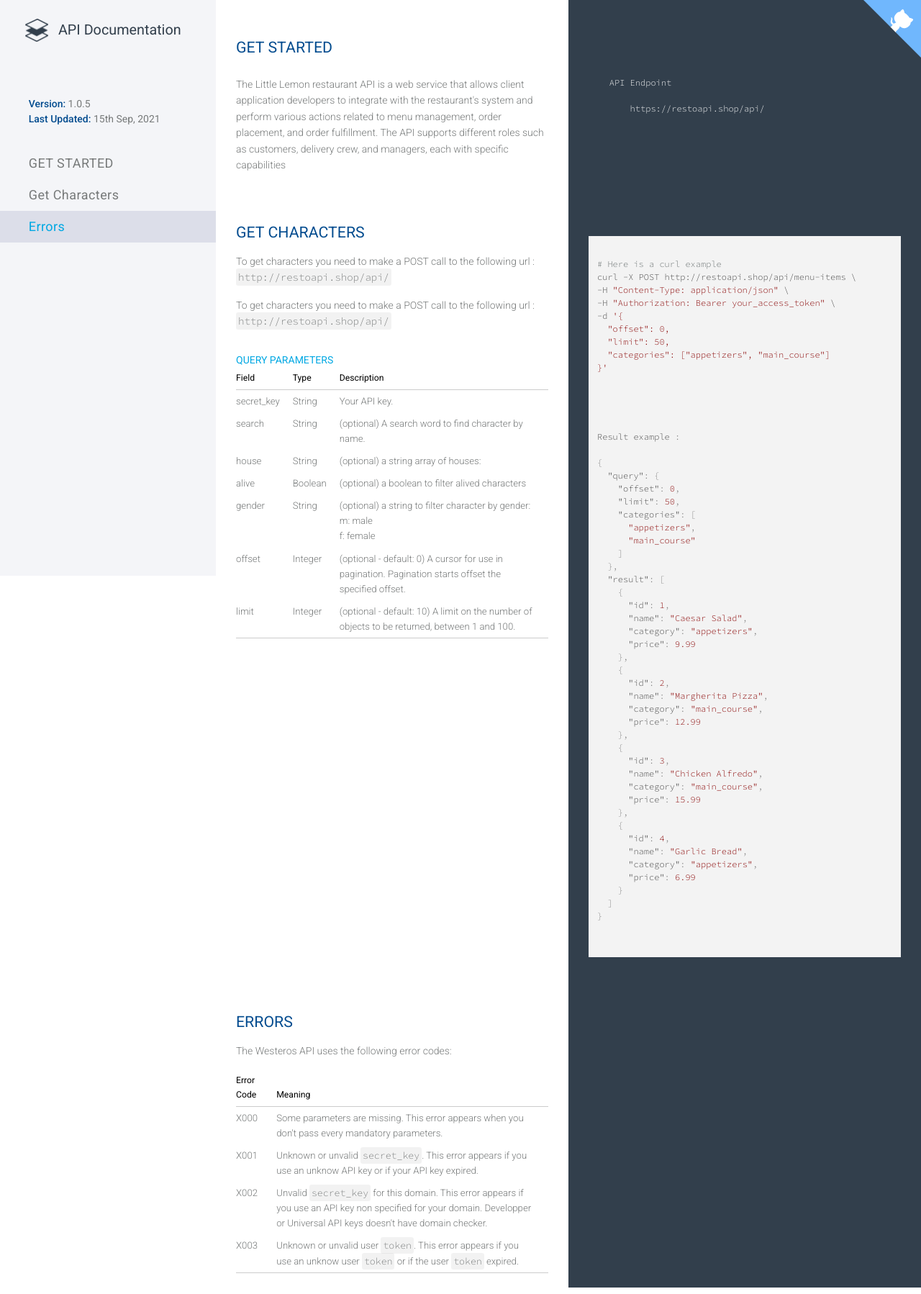
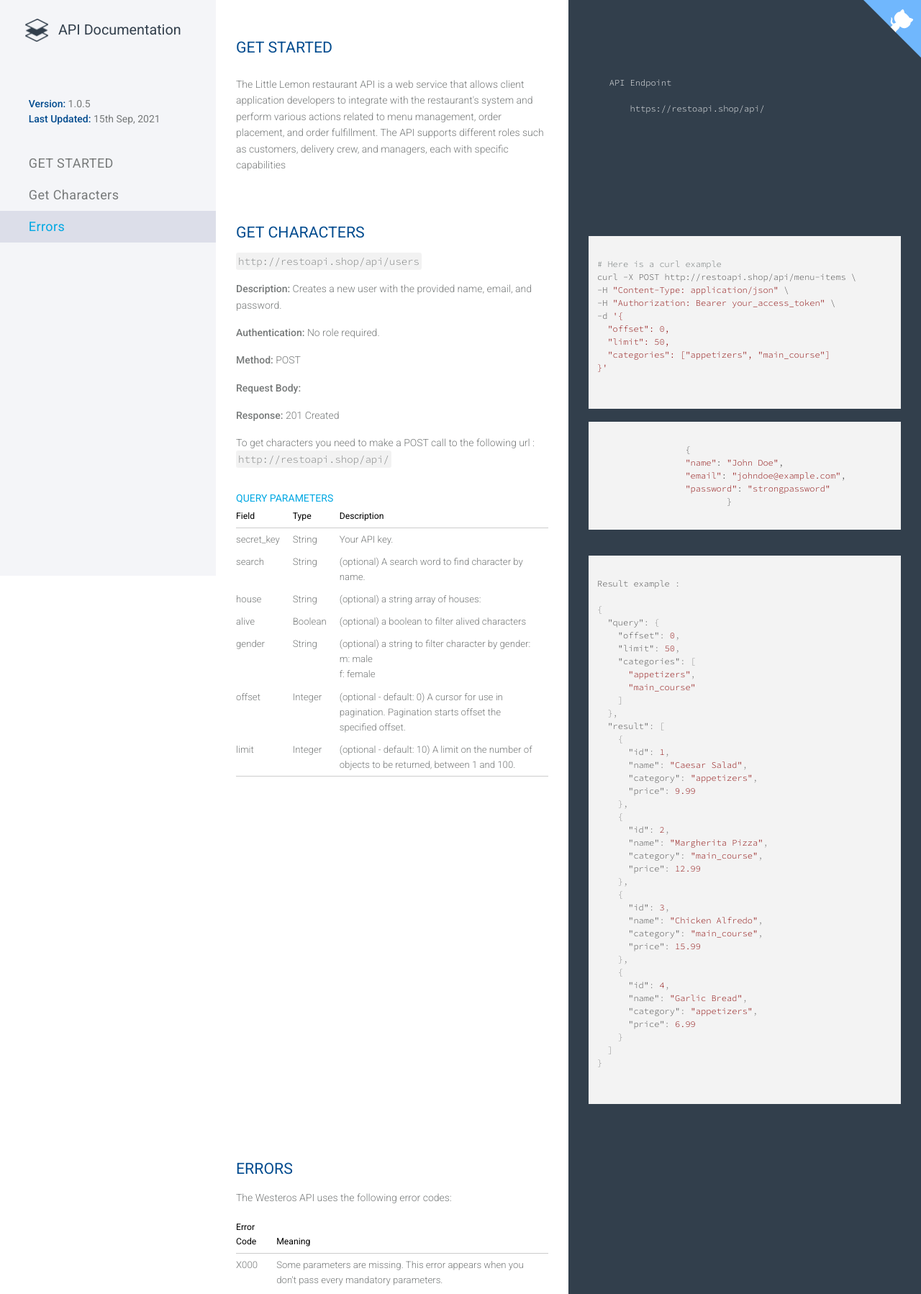
Before and after one commit to mhdsalih2000/Little-LemonAPI, a Django app: page / in a window 1280 px wide. Shown: the top 1798 px of the page at 72% size. Run offline with Django 5.2, Linux system fonts and the light colour scheme; parts of the project's set-up code (start-up, migrations or seed data) failed here and were passed over; some libraries are stand-ins or nearby versions.

Commit message:
Update index.html

```diff
--- a/Template/index.html
+++ b/Template/index.html
@@ -92,8 +92,22 @@
 
                 </code></pre>
             <p>
-                To get characters you need to make a POST call to the following url :<br>
-                <code class="higlighted break-word">http://restoapi.shop/api/</code>
+
+                <code class="higlighted break-word">http://restoapi.shop/api/users</code>
+                <p><strong>Description:</strong> Creates a new user with the provided name, email, and password.</p>
+                <p><strong>Authentication:</strong> No role required.</p>
+                <p><strong>Method:</strong> POST</p>
+                <p><strong>Request Body:</strong></p>
+               <pre>
+             <code>
+                 {
+                 "name": "John Doe",
+                 "email": "johndoe@example.com",
+                 "password": "strongpassword"
+                         }
+    </code>
+  </pre>
+  <p><strong>Response:</strong> 201 Created</p>
             </p>
          <p>
                 To get characters you need to make a POST call to the following url :<br>
```
